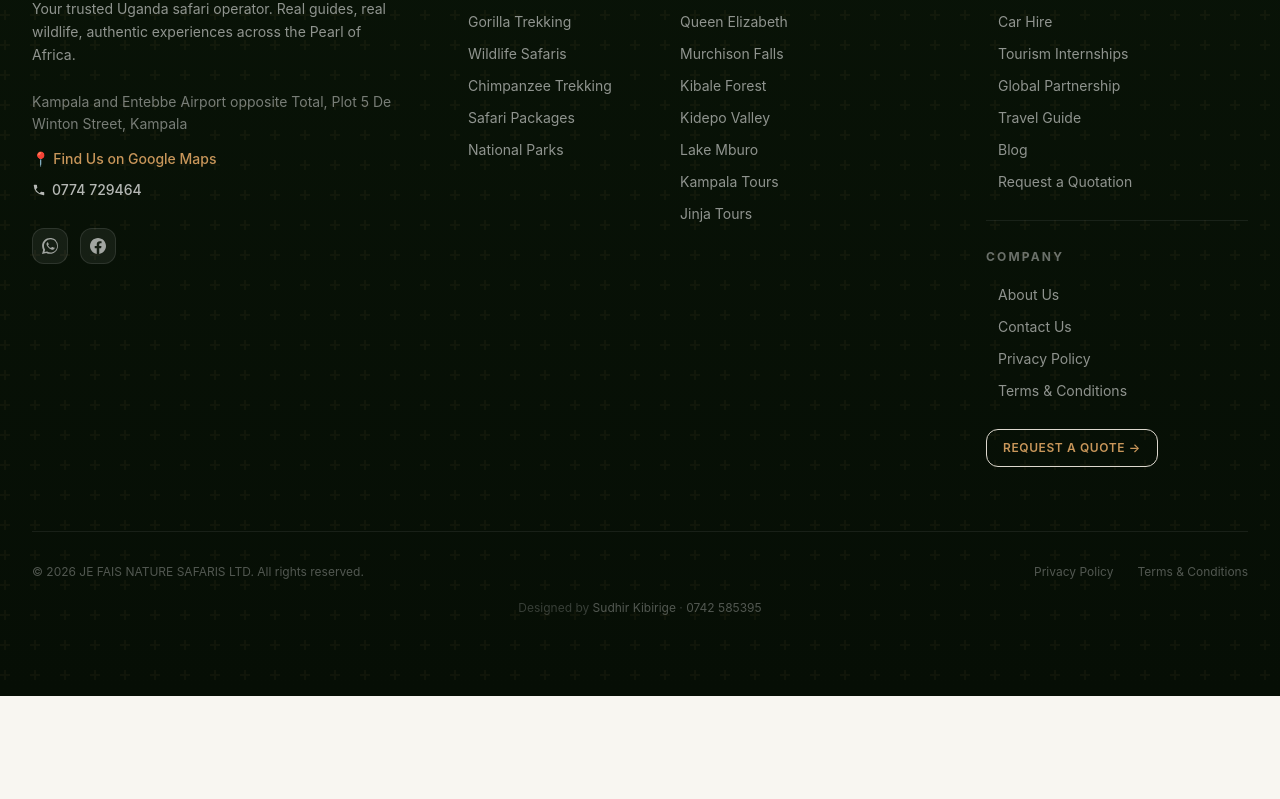
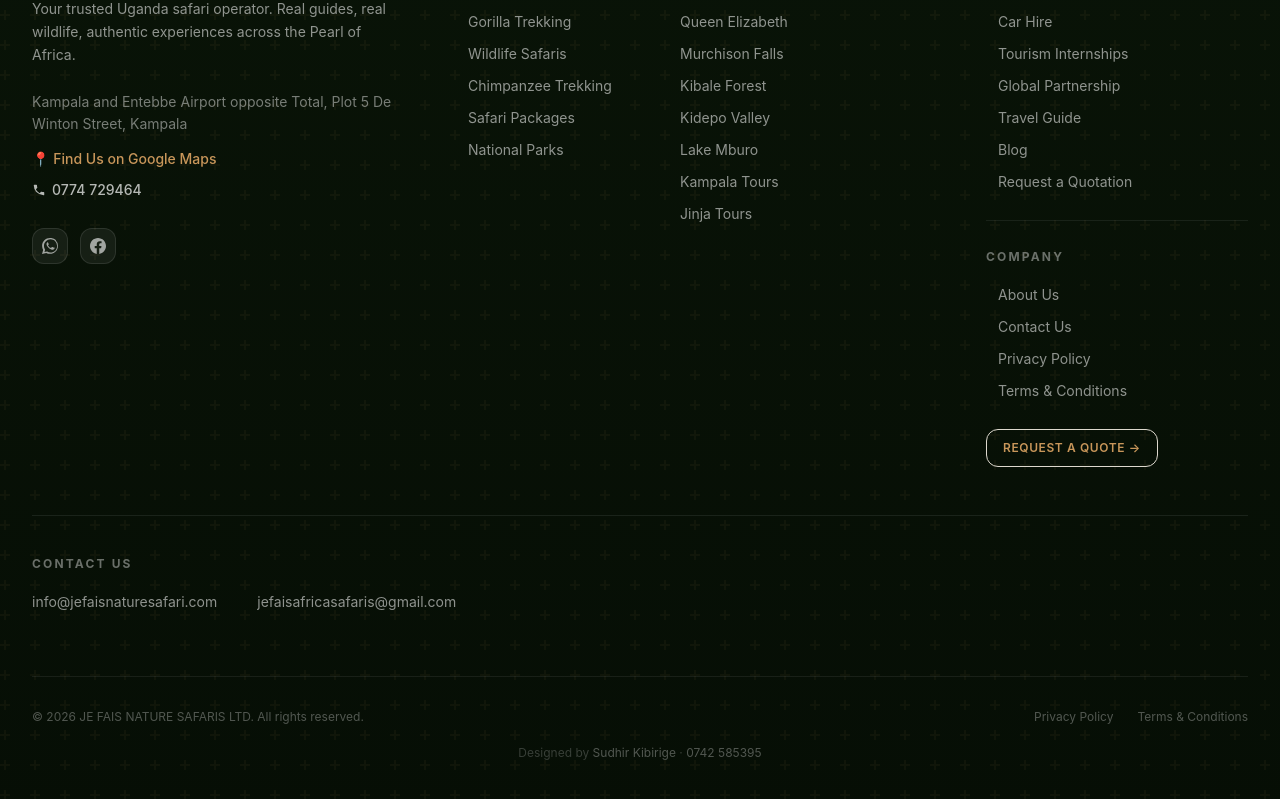
Before and after one commit to jefaisafricasafaris-cloud/jefais-nature-safaris, a Next.js app: page /chimpanzee-trekking in a window 1280 px wide. Shown: the part 2350-3149 px from the top of the page. Before the commit the page ends 3046 px from the top, so only its background shows below. Built offline with nearby package versions, Linux system fonts and the light colour scheme; no server answers.

Commit message:
Update Footer.tsx

```diff
--- a/src/components/Footer.tsx
+++ b/src/components/Footer.tsx
@@ -309,7 +309,30 @@ export default function Footer() {
             </Link>
           </div>
         </div>
+        {/* CONTACT US */}
+        <div
+          className="mt-12 pt-10 border-t border-white/[0.08]"
+        >
+          <h3 className="text-xs font-bold uppercase tracking-[0.18em] text-white/40 mb-5">
+            Contact Us
+          </h3>
 
+          <div className="flex flex-col sm:flex-row gap-4 sm:gap-10">
+            <a
+              href="mailto:info@jefaisnaturesafari.com"
+              className="text-sm text-white/55 hover:text-accent transition-colors"
+            >
+              info@jefaisnaturesafari.com
+            </a>
+
+            <a
+              href="mailto:jefaisafricasafaris@gmail.com"
+              className="text-sm text-white/55 hover:text-accent transition-colors"
+            >
+              jefaisafricasafaris@gmail.com
+            </a>
+          </div>
+        </div>
         {/* BOTTOM ROW */}
         <div
           className="mt-16 pt-8 flex flex-col sm:flex-row items-center justify-between gap-4 text-xs text-white/30"
```
